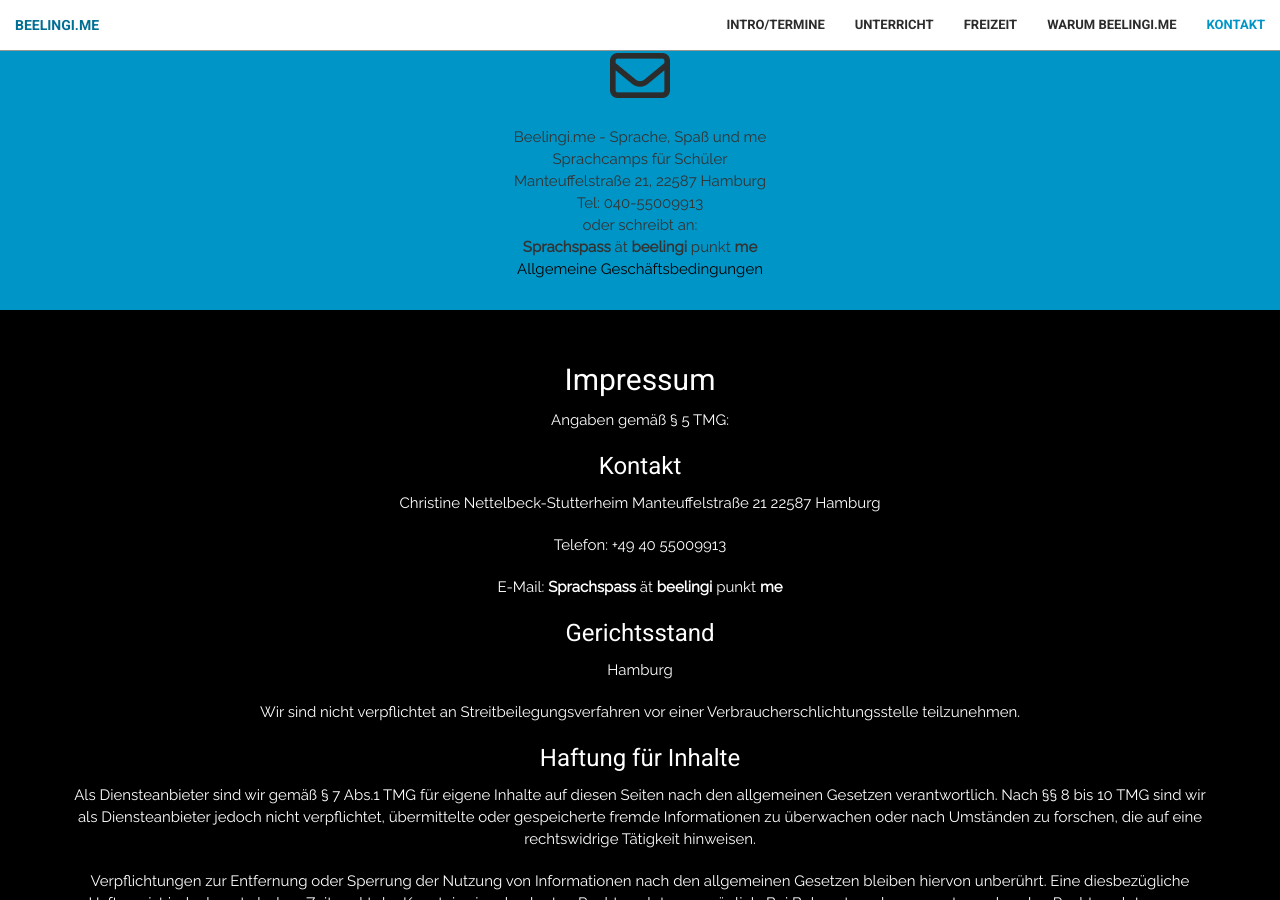
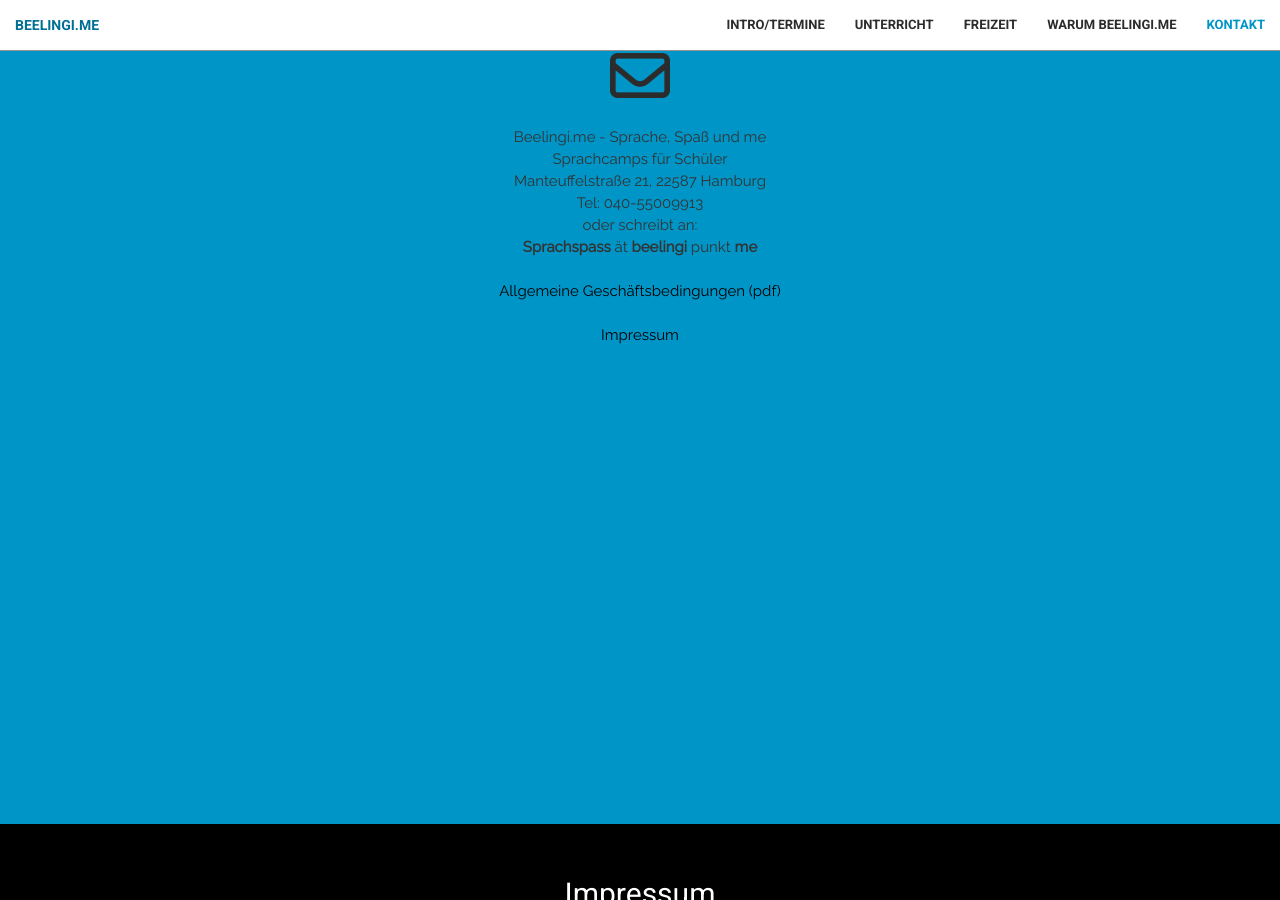
Before and after one commit to Beelingi/beelingi.github.io, a Jekyll site: the page built from index.html, in a window 1280 px wide and 900 px high, scrolled down 5004 px. Built offline with Jekyll 4.4.1, drawn with Linux system fonts in a browser that asks for light colours; nearby versions of some CDN libraries.

```diff
--- a/_includes/contact.html
+++ b/_includes/contact.html
@@ -10,9 +10,14 @@
                 Tel: 040-55009913<br>
                 oder schreibt an:<br>
                 <strong>Sprachspass</strong>  ät  <strong>beelingi</strong>  punkt  <strong>me</strong><br>
+                <br>
+                <a href="
+                ../img/BeelingiAGBs.pdf" target="_blank"> Allgemeine Geschäftsbedingungen (pdf) </a><br>
+
+                <br>
 
                 <a href="
-                ../img/BeelingiAGBs.pdf" target="_blank"> Allgemeine Geschäftsbedingungen </a><br>
+                #impressum"> Impressum </a><br>
             </div>
 
         </div>
--- a/css/custom.css
+++ b/css/custom.css
@@ -3,6 +3,7 @@ a {
     color: #000000
     }
 
+#contact {min-height: 800px;}
 #contact a {
     color: #000000;
     }
```
Also changed, not shown: _includes/Termine.md (+4 -0 lines), 2 other files.
